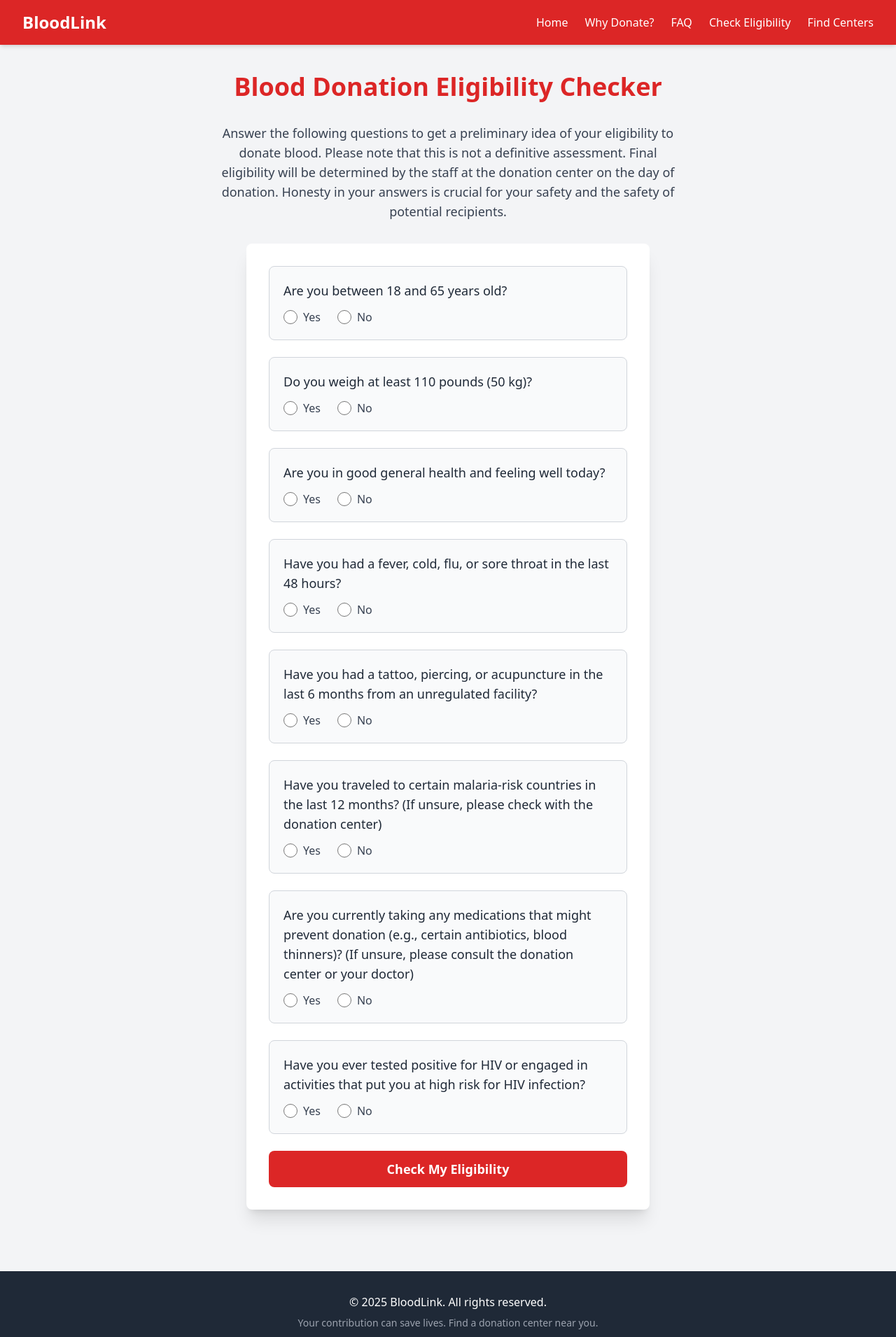
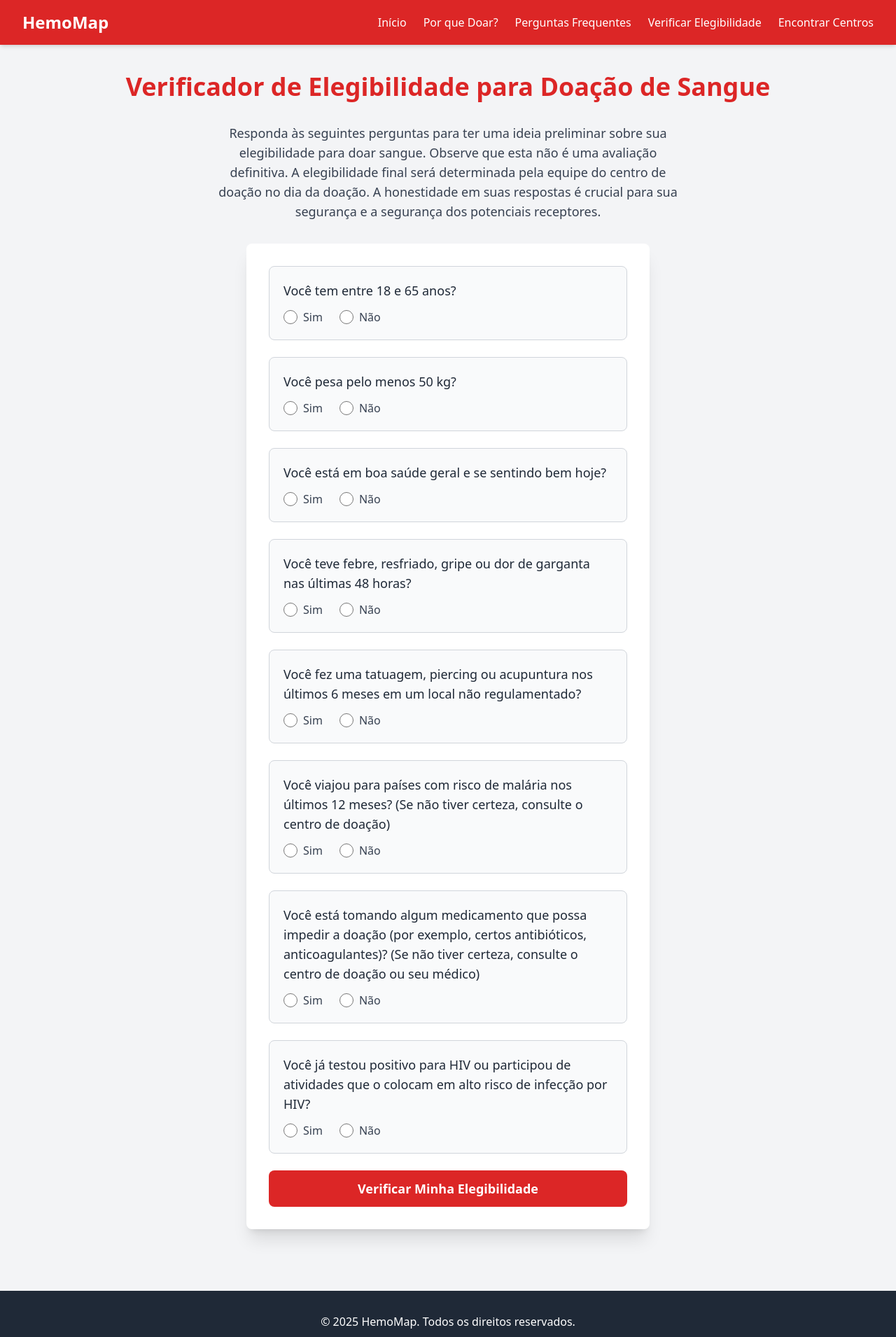
Before and after one commit to gabriel-vitebo/HemoMap-FrontEnd, a Nuxt app: page /eligibility in a window 1280 px wide. Shown: the top 1910 px of the page at 70% size. Built offline with nearby package versions, Linux system fonts and the light colour scheme.

Commit message:
feat: translate text to portugues

```diff
--- a/components/AppFooter.vue
+++ b/components/AppFooter.vue
@@ -1,12 +1,12 @@
 <template>
   <footer class="bg-gray-800 text-white py-8 mt-12">
     <div class="container mx-auto text-center">
-      <p>&copy; {{ new Date().getFullYear() }} BloodLink. All rights reserved.</p>
-      <p class="mt-2 text-sm text-gray-400">Your contribution can save lives. Find a donation center near you.</p>
+      <p>&copy; {{ new Date().getFullYear() }} HemoMap. Todos os direitos reservados.</p>
+      <p class="mt-2 text-sm text-gray-400">Sua contribuição pode salvar vidas. Encontre um centro de doação perto de você.</p>
       <div class="mt-4 flex justify-center space-x-4">
-        <a href="#" class="hover:text-red-400 transition-colors">Privacy Policy</a>
-        <a href="#" class="hover:text-red-400 transition-colors">Terms of Service</a>
-        <a href="#" class="hover:text-red-400 transition-colors">Contact Us</a>
+        <a href="#" class="hover:text-red-400 transition-colors">Política de Privacidade</a>
+        <a href="#" class="hover:text-red-400 transition-colors">Termos de Serviço</a>
+        <a href="#" class="hover:text-red-400 transition-colors">Fale Conosco</a>
       </div>
     </div>
   </footer>
--- a/components/AppHeader.vue
+++ b/components/AppHeader.vue
@@ -1,13 +1,13 @@
 <template>
   <header class="bg-red-600 text-white p-4 shadow-md">
     <nav class="container mx-auto flex justify-between items-center">
-      <NuxtLink to="/" class="text-2xl font-bold hover:text-red-200 transition-colors">BloodLink</NuxtLink>
+      <NuxtLink to="/" class="text-2xl font-bold hover:text-red-200 transition-colors">HemoMap</NuxtLink>
       <ul class="flex space-x-6">
-        <li><NuxtLink to="/" class="hover:text-red-200 transition-colors">Home</NuxtLink></li>
-        <li><NuxtLink to="/information" class="hover:text-red-200 transition-colors">Why Donate?</NuxtLink></li>
-        <li><NuxtLink to="/faq" class="hover:text-red-200 transition-colors">FAQ</NuxtLink></li>
-        <li><NuxtLink to="/eligibility" class="hover:text-red-200 transition-colors">Check Eligibility</NuxtLink></li>
-        <li><NuxtLink to="/map" class="hover:text-red-200 transition-colors">Find Centers</NuxtLink></li>
+        <li><NuxtLink to="/" class="hover:text-red-200 transition-colors">Início</NuxtLink></li>
+        <li><NuxtLink to="/information" class="hover:text-red-200 transition-colors">Por que Doar?</NuxtLink></li>
+        <li><NuxtLink to="/faq" class="hover:text-red-200 transition-colors">Perguntas Frequentes</NuxtLink></li>
+        <li><NuxtLink to="/eligibility" class="hover:text-red-200 transition-colors">Verificar Elegibilidade</NuxtLink></li>
+        <li><NuxtLink to="/map" class="hover:text-red-200 transition-colors">Encontrar Centros</NuxtLink></li>
       </ul>
     </nav>
   </header>
--- a/components/EligibilityQuestion.vue
+++ b/components/EligibilityQuestion.vue
@@ -10,7 +10,7 @@
           @change="updateValue(true)"
           class="form-radio h-5 w-5 text-red-600 focus:ring-red-500 border-gray-400"
         />
-        <span class="ml-2 text-gray-700">Yes</span>
+        <span class="ml-2 text-gray-700">Sim</span>
       </label>
       <label class="flex items-center cursor-pointer">
         <input
@@ -20,7 +20,7 @@
           @change="updateValue(false)"
           class="form-radio h-5 w-5 text-red-600 focus:ring-red-500 border-gray-400"
         />
-        <span class="ml-2 text-gray-700">No</span>
+        <span class="ml-2 text-gray-700">Não</span>
       </label>
     </div>
   </div>
--- a/components/InteractiveMap.vue
+++ b/components/InteractiveMap.vue
@@ -32,7 +32,7 @@
       </l-map>
     </client-only>
     <div v-if="!mapReady" class="flex items-center justify-center h-full bg-gray-100">
-        <p class="text-gray-600 text-lg">Loading map...</p>
+        <p class="text-gray-600 text-lg">Carregando mapa...</p>
     </div>
   </div>
 </template>
--- a/pages/eligibility.vue
+++ b/pages/eligibility.vue
@@ -2,58 +2,58 @@
   <div class="min-h-screen flex flex-col">
     <AppHeader />
     <main class="flex-grow container mx-auto py-10 px-4">
-      <h1 class="text-4xl font-bold mb-8 text-center text-red-600">Blood Donation Eligibility Checker</h1>
-      <p class="text-lg text-gray-700 mb-8 text-center max-w-2xl mx-auto">Answer the following questions to get a preliminary idea of your eligibility to donate blood. Please note that this is not a definitive assessment. Final eligibility will be determined by the staff at the donation center on the day of donation. Honesty in your answers is crucial for your safety and the safety of potential recipients.</p>
+      <h1 class="text-4xl font-bold mb-8 text-center text-red-600">Verificador de Elegibilidade para Doação de Sangue</h1>
+      <p class="text-lg text-gray-700 mb-8 text-center max-w-2xl mx-auto">Responda às seguintes perguntas para ter uma ideia preliminar sobre sua elegibilidade para doar sangue. Observe que esta não é uma avaliação definitiva. A elegibilidade final será determinada pela equipe do centro de doação no dia da doação. A honestidade em suas respostas é crucial para sua segurança e a segurança dos potenciais receptores.</p>
 
       <form @submit.prevent="checkEligibility" class="max-w-xl mx-auto bg-white p-8 shadow-xl rounded-lg space-y-6">
         <EligibilityQuestion
           questionId="age"
-          questionText="Are you between 18 and 65 years old?"
+          questionText="Você tem entre 18 e 65 anos?"
           v-model="answers.age"
         />
         <EligibilityQuestion
           questionId="weight"
-          questionText="Do you weigh at least 110 pounds (50 kg)?"
+          questionText="Você pesa pelo menos 50 kg?"
           v-model="answers.weight"
         />
         <EligibilityQuestion
           questionId="health"
-          questionText="Are you in good general health and feeling well today?"
+          questionText="Você está em boa saúde geral e se sentindo bem hoje?"
           v-model="answers.health"
         />
         <EligibilityQuestion
           questionId="recent_illness"
-          questionText="Have you had a fever, cold, flu, or sore throat in the last 48 hours?"
+          questionText="Você teve febre, resfriado, gripe ou dor de garganta nas últimas 48 horas?"
           v-model="answers.recent_illness"
           isNegativeQuestion="true"
         />
         <EligibilityQuestion
           questionId="recent_tattoo_piercing"
-          questionText="Have you had a tattoo, piercing, or acupuncture in the last 6 months from an unregulated facility?"
+          questionText="Você fez uma tatuagem, piercing ou acupuntura nos últimos 6 meses em um local não regulamentado?"
           v-model="answers.recent_tattoo_piercing"
           isNegativeQuestion="true"
         />
         <EligibilityQuestion
           questionId="recent_travel"
-          questionText="Have you traveled to certain malaria-risk countries in the last 12 months? (If unsure, please check with the donation center)"
+          questionText="Você viajou para países com risco de malária nos últimos 12 meses? (Se não tiver certeza, consulte o centro de doação)"
           v-model="answers.recent_travel"
           isNegativeQuestion="true"
         />
         <EligibilityQuestion
           questionId="medications"
-          questionText="Are you currently taking any medications that might prevent donation (e.g., certain antibiotics, blood thinners)? (If unsure, please consult the donation center or your doctor)"
+          questionText="Você está tomando algum medicamento que possa impedir a doação (por exemplo, certos antibióticos, anticoagulantes)? (Se não tiver certeza, consulte o centro de doação ou seu médico)"
           v-model="answers.medications"
           isNegativeQuestion="true"
         />
         <EligibilityQuestion
           questionId="hiv_risk"
-          questionText="Have you ever tested positive for HIV or engaged in activities that put you at high risk for HIV infection?"
+          questionText="Você já testou positivo para HIV ou participou de atividades que o colocam em alto risco de infecção por HIV?"
           v-model="answers.hiv_risk"
           isNegativeQuestion="true"
         />
 
         <button type="submit" class="w-full bg-red-600 hover:bg-red-700 text-white font-bold py-3 px-6 rounded-lg transition-colors duration-300 text-lg">
-          Check My Eligibility
+          Verificar Minha Elegibilidade
         </button>
       </form>
 
@@ -63,12 +63,12 @@
         </h2>
         <p class="text-gray-800 leading-relaxed">{{ eligibilityResult.message }}</p>
         <p v-if="!eligibilityResult.eligible && eligibilityResult.reasons.length > 0" class="mt-4 text-gray-700">
-          <strong>Potential reasons for deferral based on your answers:</strong>
+          <strong>Possíveis razões para adiamento com base em suas respostas:</strong>
           <ul class="list-disc list-inside ml-4 mt-2">
             <li v-for="reason in eligibilityResult.reasons" :key="reason">{{ reason }}</li>
           </ul>
         </p>
-        <p class="mt-4 text-sm text-gray-600">Remember, this is a preliminary check. Please consult with the blood donation center staff for a final determination.</p>
+        <p class="mt-4 text-sm text-gray-600">Lembre-se, esta é uma verificação preliminar. Consulte a equipe do centro de doação de sangue para uma determinação final.</p>
       </div>
 
     </main>
--- a/pages/faq.vue
+++ b/pages/faq.vue
@@ -2,40 +2,40 @@
   <div>
     <AppHeader />
     <main class="container mx-auto py-8 px-4">
-      <h1 class="text-4xl font-bold mb-8 text-center text-red-600">Frequently Asked Questions (FAQ)</h1>
+      <h1 class="text-4xl font-bold mb-8 text-center text-red-600">Perguntas Frequentes (FAQ)</h1>
 
       <div class="space-y-6">
         <FAQItem
-          question="Who can donate blood?"
-          answer="Most healthy adults between the ages of 18 and 65 can donate blood. Specific eligibility criteria can vary by location and blood center, but generally, you must weigh at least 110 pounds (50 kg), be in good general health, and not have certain medical conditions or be taking certain medications. It is always best to check with your local blood donation center for their specific requirements before you plan to donate. They will conduct a mini-health check to ensure you are fit to donate on the day."
+          question="Quem pode doar sangue?"
+          answer="A maioria dos adultos saudáveis entre 18 e 65 anos pode doar sangue. Os critérios específicos de elegibilidade podem variar de acordo com a localização e o centro de doação de sangue, mas, geralmente, você deve pesar pelo menos 50 kg, estar em boa saúde geral e não ter certas condições médicas ou estar tomando certos medicamentos. É sempre melhor verificar com o centro de doação de sangue local os requisitos específicos antes de planejar sua doação. Eles realizarão um mini-check-up de saúde para garantir que você está apto a doar no dia."
         />
         <FAQItem
-          question="How often can I donate blood?"
-          answer="For whole blood donation, you can typically donate every 56 days (8 weeks). For other types of donations, like platelets or plasma, the frequency can be different. For example, platelet donors can often donate every 7 days, up to 24 times a year. Double red cell donors may need to wait 112 days. The specific interval depends on the type of donation and the policies of the donation center. Regular donation is encouraged to maintain a stable blood supply."
+          question="Com que frequência posso doar sangue?"
+          answer="Para doação de sangue total, você pode doar normalmente a cada 56 dias (8 semanas). Para outros tipos de doações, como plaquetas ou plasma, a frequência pode ser diferente. Por exemplo, doadores de plaquetas podem doar frequentemente a cada 7 dias, até 24 vezes por ano. Doadores de glóbulos vermelhos duplos podem precisar esperar 112 dias. O intervalo específico depende do tipo de doação e das políticas do centro de doação. Doações regulares são incentivadas para manter um fornecimento estável de sangue."
         />
         <FAQItem
-          question="Is donating blood safe?"
-          answer="Yes, donating blood is very safe. All needles and blood collection bags are sterile, used only once, and then discarded. The staff are professionally trained to ensure the safety and comfort of the donor. You cannot get any infectious diseases, including HIV/AIDS, by donating blood. The donation process itself is also monitored to ensure your well-being."
+          question="Doar sangue é seguro?"
+          answer="Sim, doar sangue é muito seguro. Todas as agulhas e bolsas de coleta de sangue são estéreis, usadas apenas uma vez e depois descartadas. A equipe é profissionalmente treinada para garantir a segurança e o conforto do doador. Você não pode contrair nenhuma doença infecciosa, incluindo HIV/AIDS, ao doar sangue. O próprio processo de doação também é monitorado para garantir seu bem-estar."
         />
         <FAQItem
-          question="How long does the blood donation process take?"
-          answer="The entire process, from registration to post-donation refreshments, usually takes about an hour. The actual blood donation part, where the needle is in your arm, only lasts about 8-10 minutes for a whole blood donation. Apheresis donations (platelets, plasma, red cells) can take longer, typically 1.5 to 2 hours. Plan to spend a little extra time for your first donation as registration might take a bit longer."
+          question="Quanto tempo leva o processo de doação de sangue?"
+          answer="Todo o processo, desde o registro até os lanches pós-doação, geralmente leva cerca de uma hora. A parte real da doação de sangue, onde a agulha está no seu braço, dura apenas cerca de 8-10 minutos para uma doação de sangue total. Doações por aférese (plaquetas, plasma, glóbulos vermelhos) podem levar mais tempo, normalmente de 1,5 a 2 horas. Planeje gastar um pouco mais de tempo na sua primeira doação, pois o registro pode levar um pouco mais."
         />
         <FAQItem
-          question="What should I do before donating blood?"
-          answer="Before donating blood, it's important to get a good night's sleep, eat a healthy meal (avoiding fatty foods), and drink plenty of fluids (water or juice) in the 24 hours leading up to your donation. Bring a photo ID with you. If you are a platelet donor, you should not take aspirin or products containing aspirin for at least 48 hours before your donation. Inform the staff of any medications you are currently taking."
+          question="O que devo fazer antes de doar sangue?"
+          answer="Antes de doar sangue, é importante ter uma boa noite de sono, comer uma refeição saudável (evitando alimentos gordurosos) e beber bastante líquido (água ou suco) nas 24 horas que antecedem a doação. Leve um documento de identidade com foto. Se você for um doador de plaquetas, não deve tomar aspirina ou produtos que contenham aspirina por pelo menos 48 horas antes da doação. Informe a equipe sobre quaisquer medicamentos que você esteja tomando."
         />
         <FAQItem
-          question="What should I do after donating blood?"
-          answer="After donating, you should rest for about 10-15 minutes and have some refreshments provided by the center. Drink extra fluids for the next 24-48 hours. Avoid strenuous physical activity or heavy lifting for the rest of the day. If you feel dizzy or lightheaded, lie down or sit with your head between your knees until the feeling passes. Keep the bandage on your arm for a few hours, and clean the area gently later. If you experience any bruising, apply a cold pack initially, then warm compresses later."
+          question="O que devo fazer após doar sangue?"
+          answer="Após doar, você deve descansar por cerca de 10-15 minutos e aproveitar os lanches fornecidos pelo centro. Beba líquidos extras nas próximas 24-48 horas. Evite atividades físicas extenuantes ou levantar peso no restante do dia. Se sentir tontura ou fraqueza, deite-se ou sente-se com a cabeça entre os joelhos até que a sensação passe. Mantenha o curativo no braço por algumas horas e limpe a área suavemente mais tarde. Se houver hematomas, aplique uma compressa fria inicialmente e, depois, compressas mornas."
         />
         <FAQItem
-          question="Can I donate blood if I have a cold or flu?"
-          answer="No, you should not donate blood if you have a cold, flu, sore throat, fever, or any other symptoms of illness. Wait until you have fully recovered and have been symptom-free for at least 48 hours before attempting to donate. This is to protect both your health and the health of the recipient."
+          question="Posso doar sangue se estiver com resfriado ou gripe?"
+          answer="Não, você não deve doar sangue se estiver com resfriado, gripe, dor de garganta, febre ou quaisquer outros sintomas de doença. Aguarde até estar completamente recuperado e sem sintomas por pelo menos 48 horas antes de tentar doar. Isso é para proteger tanto sua saúde quanto a saúde do receptor."
         />
-         <FAQItem
-          question="What are the common blood types?"
-          answer="The main blood groups are A, B, AB, and O, each of which can be Rh-positive or Rh-negative. This results in eight common blood types: O+, O-, A+, A-, B+, B-, AB+, and AB-. O-negative is often called the 'universal donor' because it can be given to patients of any blood type in emergencies. AB-positive is known as the 'universal recipient' for plasma donations. Knowing your blood type is helpful, but not required to donate; the blood center will type your blood after your first donation."
+        <FAQItem
+          question="Quais são os tipos sanguíneos mais comuns?"
+          answer="Os principais grupos sanguíneos são A, B, AB e O, cada um dos quais pode ser Rh-positivo ou Rh-negativo. Isso resulta em oito tipos sanguíneos comuns: O+, O-, A+, A-, B+, B-, AB+ e AB-. O tipo O-negativo é frequentemente chamado de 'doador universal' porque pode ser dado a pacientes de qualquer tipo sanguíneo em emergências. O tipo AB-positivo é conhecido como 'receptor universal' para doações de plasma. Saber seu tipo sanguíneo é útil, mas não é necessário para doar; o centro de sangue determinará seu tipo sanguíneo após sua primeira doação."
         />
       </div>
     </main>
--- a/pages/map.vue
+++ b/pages/map.vue
@@ -2,8 +2,13 @@
   <div>
     <AppHeader />
     <main class="container mx-auto py-8 px-4">
-      <h1 class="text-4xl font-bold mb-8 text-center text-red-600">Find a Donation Center</h1>
-      <p class="text-lg text-gray-700 mb-8 text-center max-w-2xl mx-auto">Use the interactive map below to find blood donation centers (hemocenters) near your location. Click on a marker to get more information about a center. Please enable location services in your browser for the best experience.</p>
+      <h1 class="text-4xl font-bold mb-8 text-center text-red-600">Encontre Hemocentros perto de você</h1>
+      <p class="text-lg text-gray-700 mb-8 text-center max-w-2xl mx-auto">
+        Use o mapa interativo abaixo para encontrar hemocentros próximos
+        à sua localização. Clique em um marcador para obter mais informações
+        sobre um centro. Por favor, ative os serviços de localização
+        no seu navegador para uma melhor experiência.
+      </p>
       <InteractiveMap />
     </main>
     <AppFooter />
```
Also changed, not shown: components/DonationCenterCard.vue (+4 -4 lines), pages/information.vue (+10 -10 lines).
